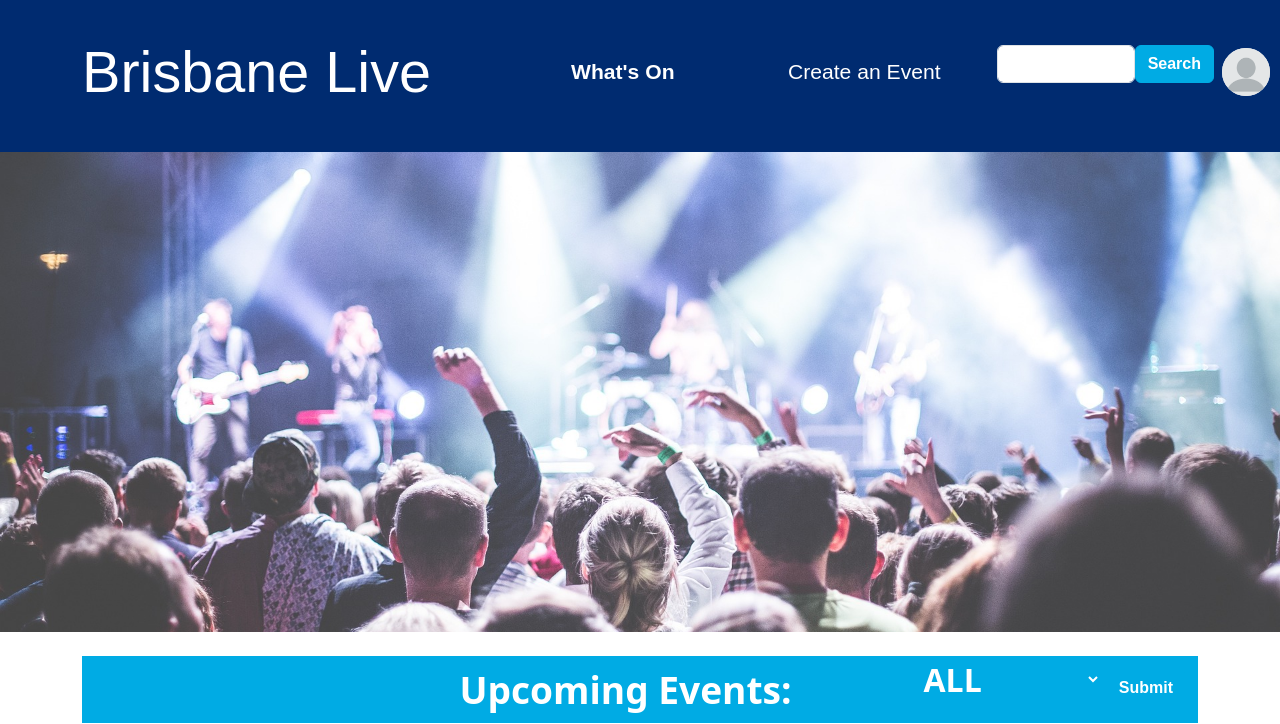
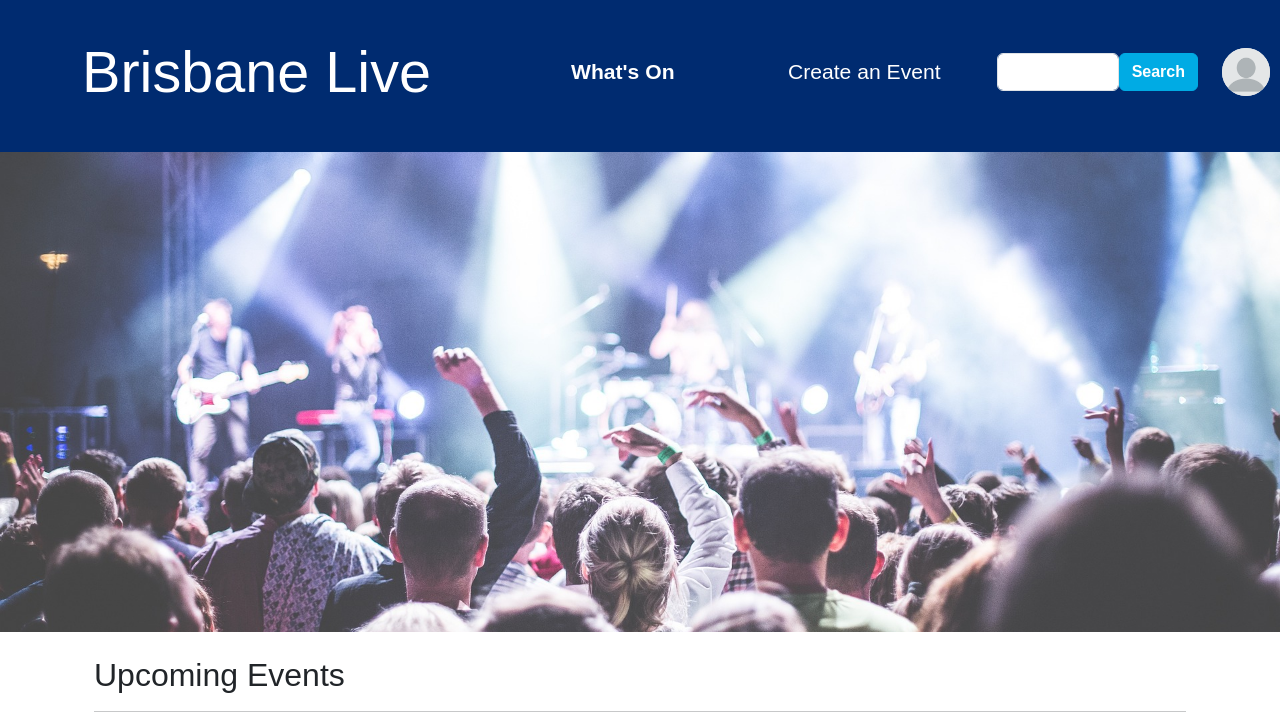
Before and after one commit to adambona/a3_group6, a Flask app: page / in a window 1280 px wide; the page is wider, and only the part inside the window is pictured. Shown: the top 724 px of that part. Run offline with Flask 3, Linux system fonts and the light colour scheme; some libraries are stand-ins or nearby versions.

Commit message:
landing page updated with search/styling and date

```diff
--- a/website/static/CSS/style.css
+++ b/website/static/CSS/style.css
@@ -427,12 +427,14 @@ html {
 
   /*genre selection formatting*/
   #genre-select {
-    font-size: calc(1.2rem + 1vw) ;
-    font-weight: 600;
+    /* font-size: calc(1.2rem + 1vw) ; */
+    /* font-weight: 600; */
     max-width: 350px;
     border-color: #00abe4;
     background-color: #00abe4;
     color: white;
+    border: white solid .5px;
+    border-radius: 5px;
   }
 
   #genre-select:focus {
@@ -524,3 +526,8 @@ html {
       width: 100% !important;
     }
   }
+
+  /* index css added */
+.title {
+  color: white;
+}
--- a/website/templates/base.html
+++ b/website/templates/base.html
@@ -35,7 +35,7 @@
 
                         <ul class="navbar-nav col-4">
                             <li class="nav-item">
-                                <form class="form-inline d-flex flex-nowrap" action="{{url_for('main.search')}}" >
+                                <form class="form-inline d-flex flex-nowrap me-3 mt-3" action="{{url_for('main.search')}}" >
                                     <input type="text" name="search" class="form-control flex-grow-1 my-1 mr-sm-2"   id="SearchForm">
                                     <button type="submit" class="flex-shrink-1 btn btn-primary my-1">Search</button>
                                   </form>
--- a/website/templates/index.html
+++ b/website/templates/index.html
@@ -15,17 +15,27 @@
 <div class="page-content">
    <div class="container py-4 mb-4 bg-body-white">
        <div class="container-fluid">
+        <h2>Upcoming Events</h2>
+        <hr>
+        <h6 class="mt-3">Search Events:</h6>
+        <form class="d-flex flex-nowrap mt-3" action="{{url_for('main.search')}}" >
+            <input type="text" name="search" class="form-control flex-grow-1 my-1 mr-sm-2"   id="SearchForm">
+            <button type="submit" class="flex-shrink-1 btn btn-primary my-1">Search</button>
+          </form>
+
            <div class="row row-cols-auto justify-content-md-end justify-content-center align-items-center"
                id="upcoming-event-filter">
-               <div class="col-auto">
-                   <h7>Upcoming Events:</h7>
+
+               <div class="col-auto mt-1">
+                   <h6 class="title">Filter By:</h6>
                </div>
-               <div class="col-auto">
+               <div class="col-auto mt-3">
                    <div class="select-box">
                        <form action="{{url_for('main.searchGenre')}}">
                            <label>
                                <select class="pr-5 col-12 text-center" id="genre-select" name="search">
-                                   <option selected>ALL</option>
+                                   <option selected>Select Genre</option>
+                                   <option value="All">All</option>
                                    <option value="pop">Pop</option>
                                    <option value="dance / EDM">Dance / EDM</option>
                                    <option value="hip-hop and rap">Hip-hop and Rap</option>
@@ -41,11 +51,9 @@
                                    <option value="easy listening">Easy Listening</option>
                                    <option value="new age">New Age</option>
                                    <option value="world">World</option>
-                                   <option value="other">Other</option>
-                                   <option value="test">test</option>
                                </select>
                            </label>
-                           <input class = "btn btn-primary" type="submit">
+                           <input class="btn btn-primary mb-2" type="submit" value="Search">
                        </form>
                    </div>
                </div>
@@ -70,9 +78,10 @@
                        <div class="col-md-8">
                            <div class="event-card-body">
                                <h3 class=" event-card-title">{{event.name}}</h3>
-                               <p class="event-card-text">${{event.ticket_price}}</p>
-                                   <span class="badge bg-success">{{event.status}}
-                                   </span>
+                               <p class="event-card-text">${{event.ticket_price}} <span class="badge bg-success">{{event.status}}</span> </p>
+                               <!-- TODO add if statement for open events -->
+                               <br>
+                               <small>{{event.event_date.strftime("%d/%m/%Y")}}</small>
                                <p>{{event.start_time.strftime("%I:%M %p")}} - {{event.end_time.strftime("%I:%M %p")}}</p>
                                <p class="event-card-text">{{event.location}} </p>
 
```
